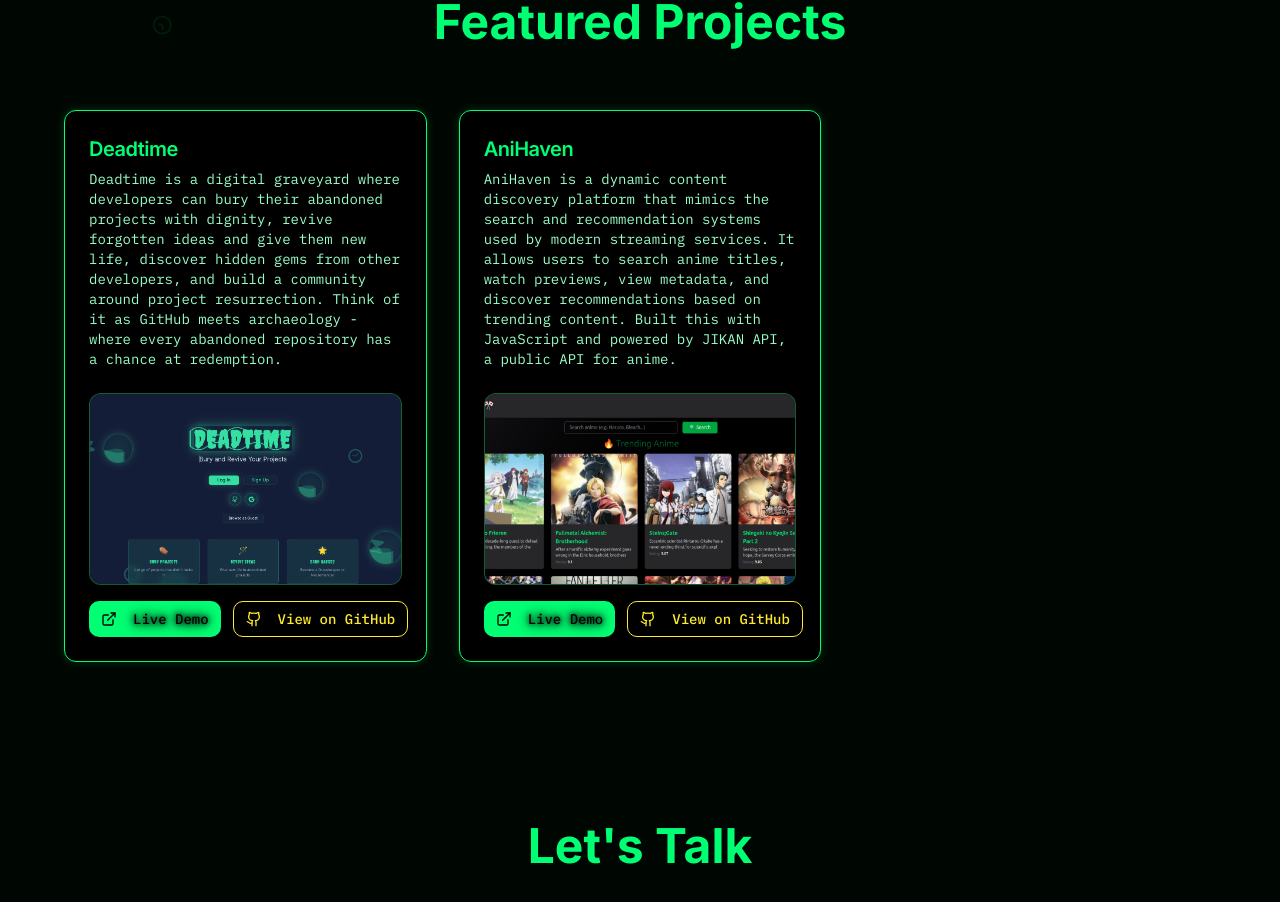
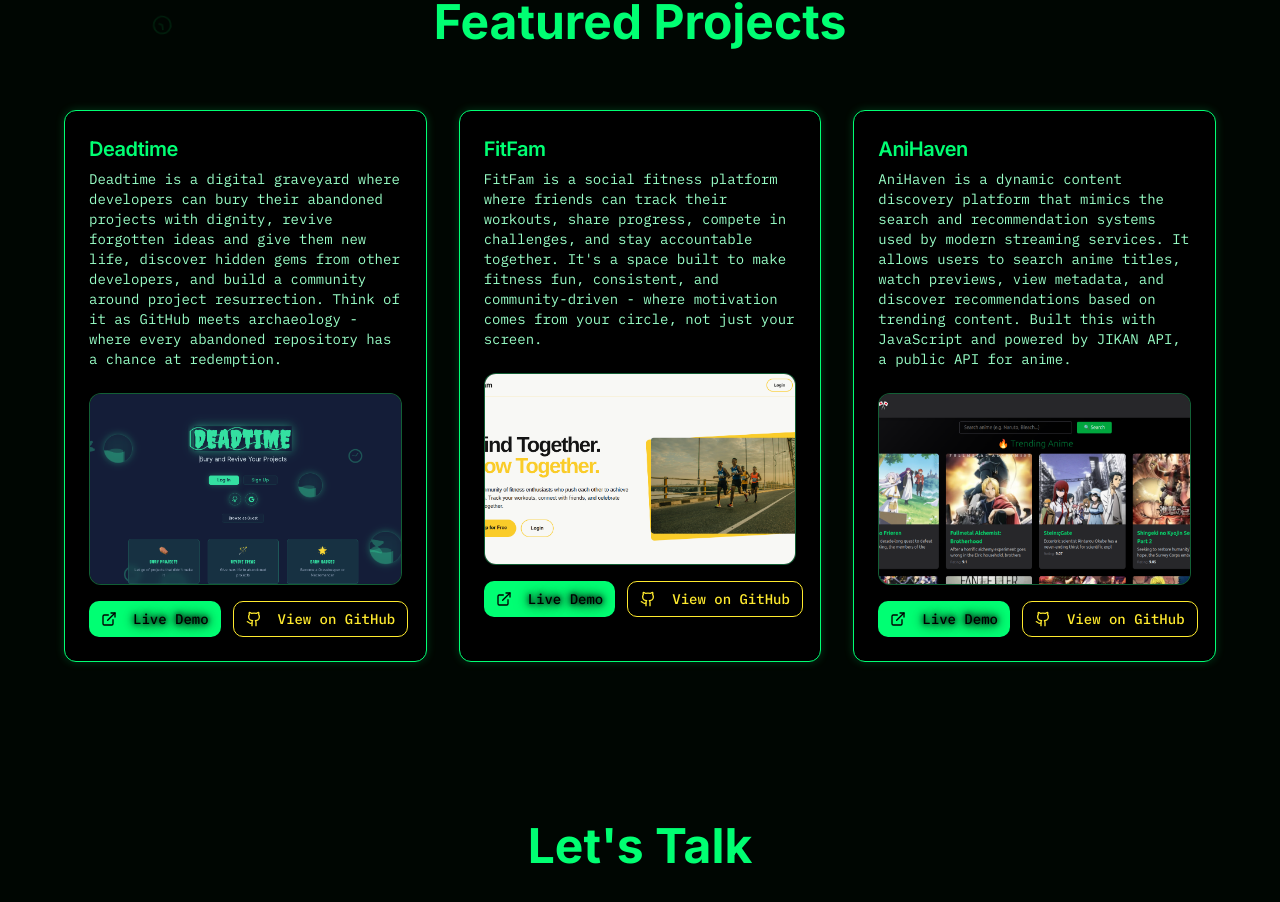
Before and after one commit to creeksonJoseph/portfolio, a React (Vite) app: page /gui in a window 1280 px wide. Shown: the part 938-1840 px from the top of the page. Built offline with nearby package versions, Linux system fonts and the light colour scheme.

Commit message:
add fitfam to portfolio

```diff
--- a/src/pages/CmdMode.tsx
+++ b/src/pages/CmdMode.tsx
@@ -20,6 +20,16 @@ const CmdMode = () => {
     },
     {
       key: "b",
+      name: "FitFam",
+      synopsis: "Social fitness platform for tracking workouts & challenges.",
+      description:
+        "FitFam is a social fitness platform where friends can track their workouts, share progress, compete in challenges, and stay accountable together. It's a space built to make fitness fun, consistent, and community-driven - where motivation comes from your circle, not just your screen.",
+      demo: "https://fit-fam-eight.vercel.app/",
+      github: "https://github.com/ogzacky75/Group_fitness_app",
+      tech: "React, TypeScript, Node.js, MongoDB",
+    },
+    {
+      key: "c",
       name: "AniHaven",
       synopsis: "Search and discover anime with previews & recommendations.",
       description:
--- a/src/pages/GuiMode.tsx
+++ b/src/pages/GuiMode.tsx
@@ -4,6 +4,7 @@ import { Button } from "@/components/ui/button";
 import { FaReact, FaNodeJs, FaGitAlt } from "react-icons/fa";
 import homeImage from "../Assets/home.png";
 import deadtimeImage from "../Assets/Deadtime.png";
+import fitfamImage from "../Assets/Fitfam.png";
 
 import {
   Card,
@@ -185,6 +186,15 @@ const GuiMode = () => {
       imageUrl: deadtimeImage,
     },
     {
+      name: "FitFam",
+      description:
+        "FitFam is a social fitness platform where friends can track their workouts, share progress, compete in challenges, and stay accountable together. It's a space built to make fitness fun, consistent, and community-driven - where motivation comes from your circle, not just your screen.",
+      demo: "https://fit-fam-eight.vercel.app/",
+      github: "https://github.com/ogzacky75/Group_fitness_app",
+      tech: "React, TypeScript, Node.js, MongoDB",
+      imageUrl: fitfamImage,
+    },
+    {
       name: "AniHaven",
       description:
         "AniHaven is a dynamic content discovery platform that mimics the search and recommendation systems used by modern streaming services. It allows users to search anime titles, watch previews, view metadata, and discover recommendations based on trending content. Built this with JavaScript and powered by JIKAN API, a public API for anime.",
```
Also changed, not shown: src/Assets/.marscode/deviceInfo.json (added), src/Assets/Fitfam.png (added).
